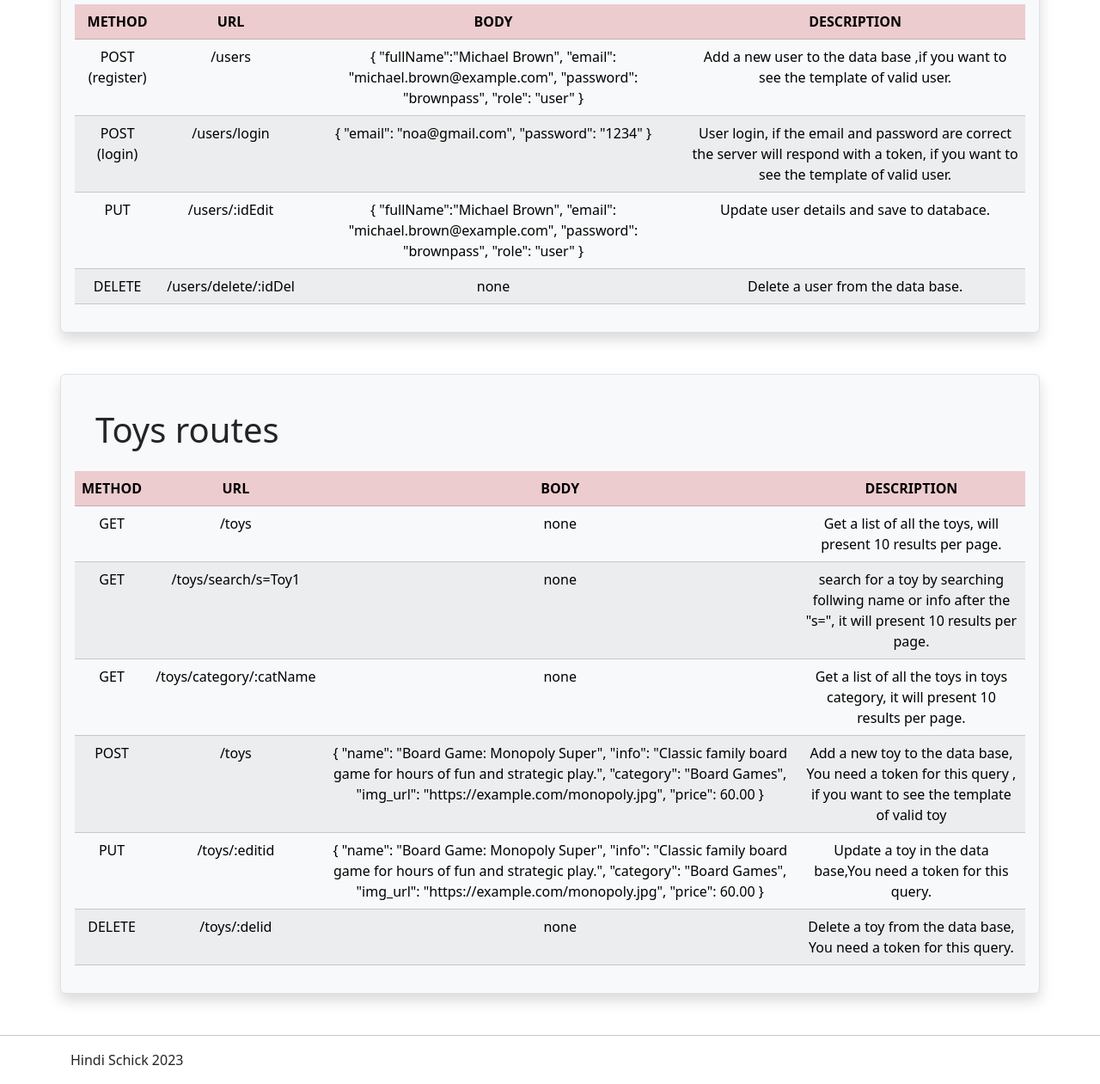
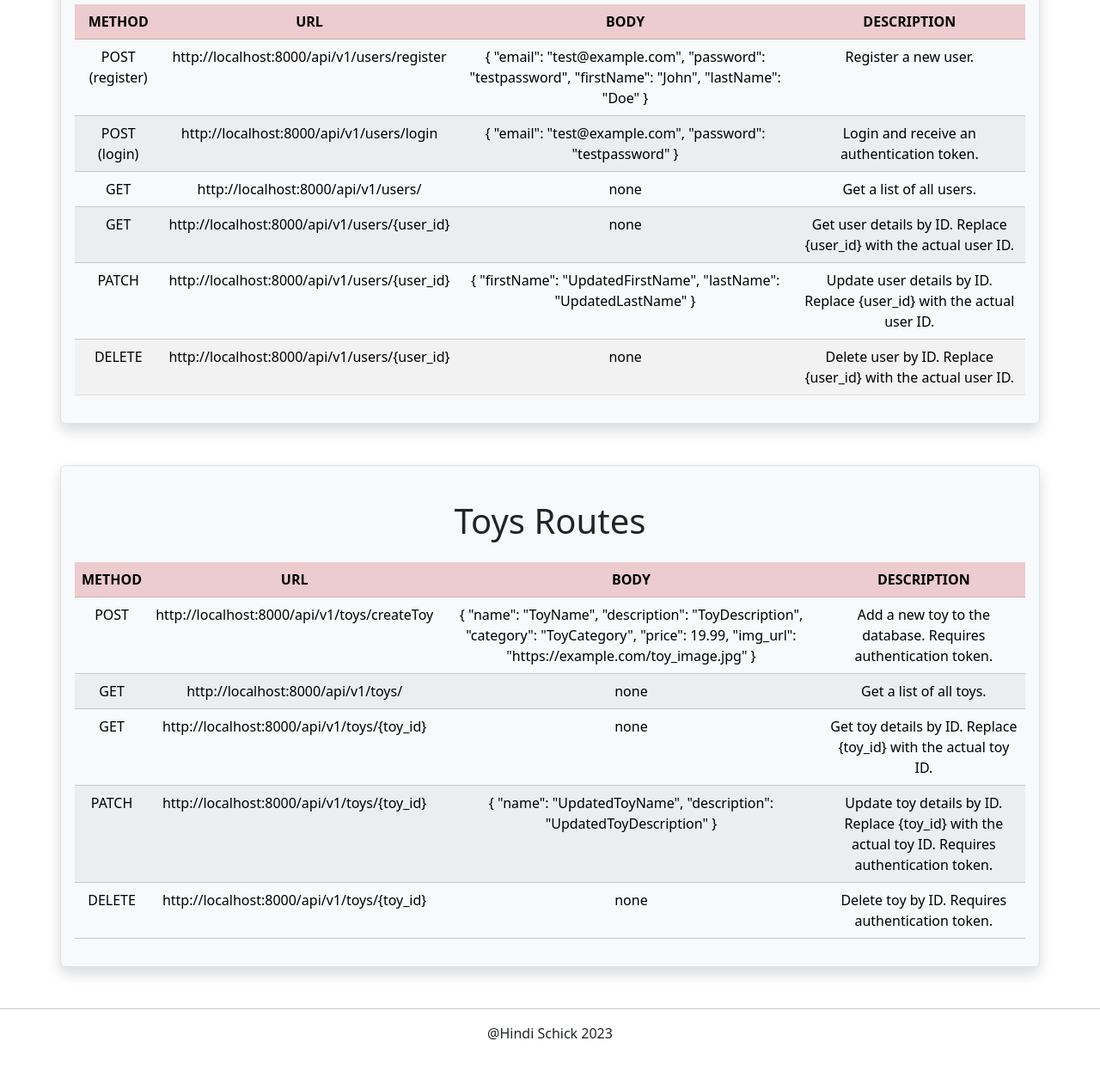
Before and after one commit to Hindi-Schick/ToysProject, a website: page public/index.html in a window 1280 px wide. Shown: the part 266-1527 px from the top of the page at 86% size. After the commit the page ends 1496 px from the top, so only its background shows below. Drawn offline with nearby package versions, Linux system fonts and the light colour scheme.

Commit message:
not complete

```diff
--- a/models/toyModel.js
+++ b/models/toyModel.js
@@ -25,10 +25,10 @@ const toySchema = new mongoose.Schema({
         type: Date,
         default: Date.now,
     },
-    user_id: {
+   user_id: {
         type: mongoose.Schema.Types.ObjectId,
-        ref: "User",
         required: true,
+        ref: 'User'
     },
 });
 
--- a/public/index.html
+++ b/public/index.html
@@ -4,154 +4,142 @@
 <head>
     <meta charset="UTF-8">
     <meta name="viewport" content="width=device-width, initial-scale=1.0">
-    <title>Toys Project</title>
+    <title>Toy Project Documentation</title>
     <link href="https://cdn.jsdelivr.net/npm/bootstrap@5.3.2/dist/css/bootstrap.min.css" rel="stylesheet"
         integrity="sha384-T3c6CoIi6uLrA9TneNEoa7RxnatzjcDSCmG1MXxSR1GAsXEV/Dwwykc2MPK8M2HN" crossorigin="anonymous">
 </head>
 
 <body>
 
-
-
     <header class="container-fluid">
         <div class="container text-center">
-            <h1 class="display-2 mt-4">Toys Project Documentation</h1>
+            <h1 class="display-2 mt-4">Toy Project Documentation</h1>
         </div>
-        <!-- <div class="container">
-    <ul class="nav">
-        <li class="nav-item">
-          <a class="nav-link active" aria-current="page" href="#">Toys</a>
-        </li>
-        <li class="nav-item">
-            <a class="nav-link active" aria-current="page" href="#">Users</a>
-          </li>
-      </ul>
-    </div> -->
     </header>
+
     <section class="container-fluid">
+        <!-- User Routes -->
         <div class="container border shadow p-3 mb-5 bg-body-tertiary rounded mt-5">
-            <h3 class="display-6 m-4">User routes</h3>
+            <h3 class="display-6 m-4 text-center">User Routes</h3>
             <table class="table table-striped text-center">
+                <!-- Table Headers -->
                 <tr class="table-danger">
                     <th scope="col">METHOD</th>
                     <th scope="col">URL</th>
                     <th scope="col">BODY</th>
                     <th scope="col">DESCRIPTION</th>
                 </tr>
+
+                <!-- POST /api/v1/users/register -->
                 <tr class="table-light">
                     <td class="table-light">POST (register)</td>
-                    <td class="table-light">/users</td>
-                    <!-- add body  -->
-                    <td class="table-light">{ "fullName":"Michael Brown",
-                        "email": "michael.brown@example.com",
-                        "password": "brownpass",
-                        "role": "user"
-                        } </td>
-                    <td class="table-light">Add a new user to the data base ,if you want to see the template of valid
-                        user.</td>
+                    <td class="table-light">http://localhost:8000/api/v1/users/register</td>
+                    <td class="table-light">{ "email": "test@example.com", "password": "testpassword", "firstName": "John", "lastName": "Doe" }</td>
+                    <td class="table-light">Register a new user.</td>
                 </tr>
+
+                <!-- POST /api/v1/users/login -->
                 <tr class="table-light">
                     <td class="table-light">POST (login)</td>
-                    <td class="table-light">/users/login</td>
-                    <td class="table-light">{
-                        "email": "noa@gmail.com",
-                        "password": "1234"
-                        } </td>
-                    <td class="table-light">User login, if the email and password are correct the server will respond
-                        with a token,
-                        if you want to see the template of valid user.</td>
+                    <td class="table-light">http://localhost:8000/api/v1/users/login</td>
+                    <td class="table-light">{ "email": "test@example.com", "password": "testpassword" }</td>
+                    <td class="table-light">Login and receive an authentication token.</td>
                 </tr>
+
+                <!-- GET /api/v1/users -->
                 <tr class="table-light">
-                    <td class="table-light">PUT</td>
-                    <td class="table-light">/users/:idEdit</td>
-                    <td class="table-light"> { "fullName":"Michael Brown",
-                        "email": "michael.brown@example.com",
-                        "password": "brownpass",
-                        "role": "user"
-                        } </td>
-                    <td class="table-light">Update user details and save to databace.</td>
+                    <td class="table-light">GET</td>
+                    <td class="table-light">http://localhost:8000/api/v1/users/</td>
+                    <td class="table-light">none</td>
+                    <td class="table-light">Get a list of all users.</td>
                 </tr>
+
+                <!-- GET /api/v1/users/{user_id} -->
                 <tr class="table-light">
+                    <td class="table-light">GET</td>
+                    <td class="table-light">http://localhost:8000/api/v1/users/{user_id}</td>
+                    <td class="table-light">none</td>
+                    <td class="table-light">Get user details by ID. Replace {user_id} with the actual user ID.</td>
+                </tr>
+
+                <!-- PATCH /api/v1/users/{user_id} -->
+                <tr class="table-light">
+                    <td class="table-light">PATCH</td>
+                    <td class="table-light">http://localhost:8000/api/v1/users/{user_id}</td>
+                    <td class="table-light">{ "firstName": "UpdatedFirstName", "lastName": "UpdatedLastName" }</td>
+                    <td class="table-light">Update user details by ID. Replace {user_id} with the actual user ID.</td>
+                </tr>
+
+                <!-- DELETE /api/v1/users/{user_id} -->
+                <tr class="table-Info">
                     <td class="table-Info">DELETE</td>
-                    <td class="table-Info">/users/delete/:idDel</td>
-                    <td class="table-Info">none </td>
-                    <td class="table-Info">Delete a user from the data base.</td>
+                    <td class="table-Info">http://localhost:8000/api/v1/users/{user_id}</td>
+                    <td class="table-Info">none</td>
+                    <td class="table-Info">Delete user by ID. Replace {user_id} with the actual user ID.</td>
                 </tr>
             </table>
         </div>
     </section>
+
     <section class="container-fluid">
-        <div class="container  border shadow p-3 mb-5 bg-body-tertiary rounded">
-            <h3 class="display-6 m-4">Toys routes</h3>
+        <!-- Toys Routes -->
+        <div class="container border shadow p-3 mb-5 bg-body-tertiary rounded">
+            <h3 class="display-6 m-4 text-center">Toys Routes</h3>
             <table class="table table-striped text-center">
+                <!-- Table Headers -->
                 <tr class="table-danger">
                     <th scope="col">METHOD</th>
                     <th scope="col">URL</th>
                     <th scope="col">BODY</th>
                     <th scope="col">DESCRIPTION</th>
                 </tr>
+
+                <!-- POST /api/v1/toys/createToy -->
+                <tr class="table-light">
+                    <td class="table-light">POST</td>
+                    <td class="table-light">http://localhost:8000/api/v1/toys/createToy</td>
+                    <td class="table-light">{ "name": "ToyName", "description": "ToyDescription", "category": "ToyCategory", "price": 19.99, "img_url": "https://example.com/toy_image.jpg" }</td>
+                    <td class="table-light">Add a new toy to the database. Requires authentication token.</td>
+                </tr>
+
+                <!-- GET /api/v1/toys -->
                 <tr class="table-danger">
                     <td class="table-light">GET</td>
-                    <td class="table-light">/toys</td>
+                    <td class="table-light">http://localhost:8000/api/v1/toys/</td>
                     <td class="table-light">none</td>
-                    <td class="table-light">Get a list of all the toys, will present 10 results per page.</td>
+                    <td class="table-light">Get a list of all toys.</td>
                 </tr>
+
+                <!-- GET /api/v1/toys/{toy_id} -->
                 <tr class="table-light">
                     <td class="table-light">GET</td>
-                    <td class="table-light">/toys/search/s=Toy1</td>
+                    <td class="table-light">http://localhost:8000/api/v1/toys/{toy_id}</td>
                     <td class="table-light">none</td>
-                    <td class="table-light">search for a toy by searching follwing name or info after the "s=", it will
-                        present 10 results per page.</td>
+                    <td class="table-light">Get toy details by ID. Replace {toy_id} with the actual toy ID.</td>
                 </tr>
+
+                <!-- PATCH /api/v1/toys/{toy_id} -->
                 <tr class="table-light">
-                    <td class="table-light">GET</td>
-                    <td class="table-light">/toys/category/:catName</td>
-                    <td class="table-light">none</td>
-                    <td class="table-light"> Get a list of all the toys in toys category, it will present 10 results per
-                        page.</td>
+                    <td class="table-light">PATCH</td>
+                    <td class="table-light">http://localhost:8000/api/v1/toys/{toy_id}</td>
+                    <td class="table-light">{ "name": "UpdatedToyName", "description": "UpdatedToyDescription" }</td>
+                    <td class="table-light">Update toy details by ID. Replace {toy_id} with the actual toy ID. Requires authentication token.</td>
+                </tr>
 
-                </tr>
-                <tr class="table-light">
-                    <td class="table-light">POST</td>
-                    <td class="table-light">/toys</td>
-                    <!-- add post req -->
-                    <td class="table-light"> {
-                        "name": "Board Game: Monopoly Super",
-                        "info": "Classic family board game for hours of fun and strategic play.",
-                        "category": "Board Games",
-                        "img_url": "https://example.com/monopoly.jpg",
-                        "price": 60.00
-                        }</td>
-                    <td class="table-light">Add a new toy to the data base, You need a token for this query ,
-                        if you want to see the template of valid toy</td>
-                </tr>
-                <tr class="table-light">
-                    <td class="table-light">PUT</td>
-                    <td class="table-light">/toys/:editid</td>
-                    <!-- check id and body -->
-                    <td class="table-light">{
-                        "name": "Board Game: Monopoly Super",
-                        "info": "Classic family board game for hours of fun and strategic play.",
-                        "category": "Board Games",
-                        "img_url": "https://example.com/monopoly.jpg",
-                        "price": 60.00
-                        }</td>
-                    <td class="table-light">Update a toy in the data base,You need a token for this query.</td>
-                </tr>
+                <!-- DELETE /api/v1/toys/{toy_id} -->
                 <tr class="table-light">
                     <td class="table-light">DELETE</td>
-                    <td class="table-light">/toys/:delid</td>
+                    <td class="table-light">http://localhost:8000/api/v1/toys/{toy_id}</td>
                     <td class="table-light">none</td>
-                    <td class="table-light">Delete a toy from the data base, You need a token for this query.</td>
+                    <td class="table-light">Delete toy by ID. Requires authentication token.</td>
                 </tr>
             </table>
         </div>
     </section>
-
     <footer>
         <hr class="mt-5">
         <div class="container">
-            <p>Hindi Schick 2023</p>
+            <p class="text-center">@Hindi Schick 2023</p>
         </div>
     </footer>
 
```
Also changed, not shown: controllers/toyController.js (+76 -3 lines), middlewares/auth.js (+17 -31 lines), routes/toyRouter.js (+4 -4 lines), utils/jwt.js (+9 -12 lines).
